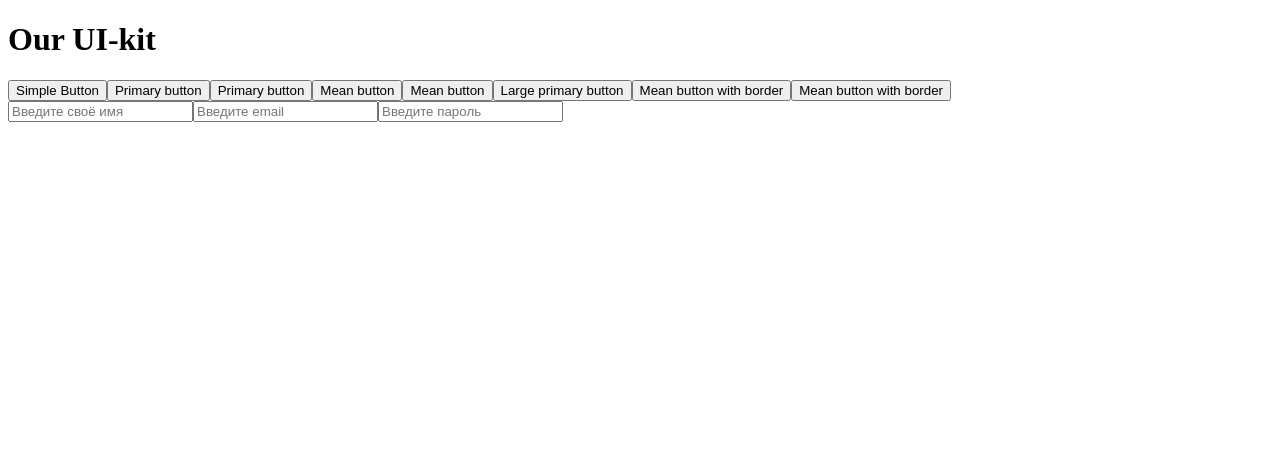
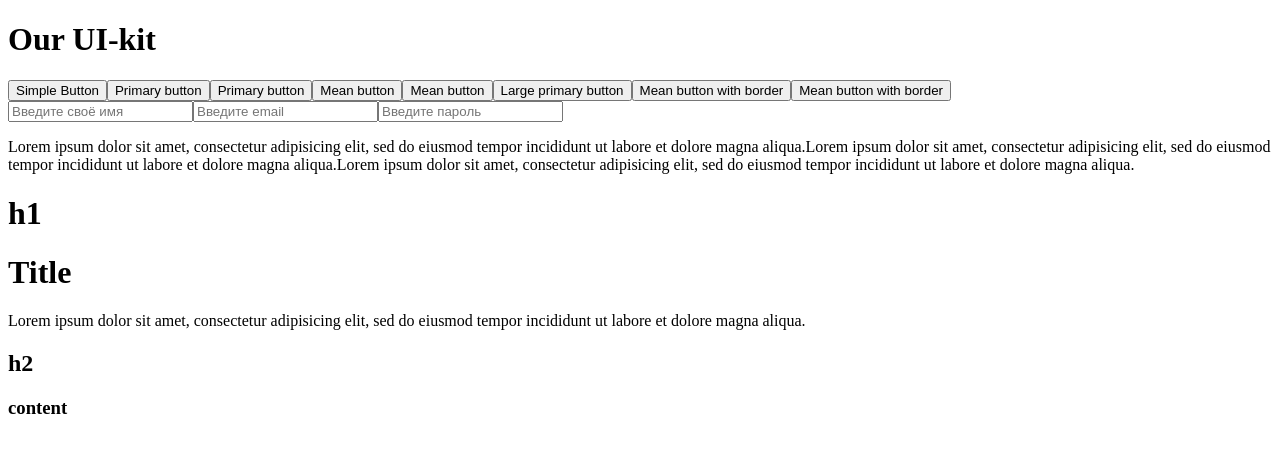
Before and after one commit to Dimmazz/Marico, a Node project: template src/pages/ui-kit.pug in a window 1280 px wide. Shown: the top 453 px of the page. Run offline with Node 20 templates, Linux system fonts and the light colour scheme; the template is opened without the code that fills it, so the values that code supplies are empty.

Commit message:
[Add components] Texts

```diff
--- a/src/pages/ui-kit.pug
+++ b/src/pages/ui-kit.pug
@@ -8,7 +8,9 @@ html(lang="en")
   body
     h1 Our UI-kit
     .ui-kit__inner
-      .uikit__block
+      .ui-kit__block
         include ../pug/blocks/ui-kit_buttons/ui-kit_buttons
-      .uikit__block
+      .ui-kit__block
         include ../pug/blocks/ui-kit_inputs/ui-kit_inputs
+      .ui-kit__block
+        include ../pug/blocks/ui-kit_texts/ui-kit_texts
--- /dev/null
+++ b/src/pug/blocks/ui-kit_texts/ui-kit_texts.pug
@@ -0,0 +1,8 @@
+include ../../elements/texts/texts
+
++p("", "Lorem ipsum dolor sit amet, consectetur adipisicing elit, sed do eiusmod tempor incididunt ut labore et dolore magna aliqua.Lorem ipsum dolor sit amet, consectetur adipisicing elit, sed do eiusmod tempor incididunt ut labore et dolore magna aliqua.Lorem ipsum dolor sit amet, consectetur adipisicing elit, sed do eiusmod tempor incididunt ut labore et dolore magna aliqua.")
++h1("", "h1")
++h1("title", "Title")
++p("desc", "Lorem ipsum dolor sit amet, consectetur adipisicing elit, sed do eiusmod tempor incididunt ut labore et dolore magna aliqua.")
++h2("", "h2")
++h3("", "content")
--- /dev/null
+++ b/src/pug/blocks/ui-kit_texts/ui-kit_texts.scss
@@ -0,0 +1 @@
+@import "../../../pug/elements/texts/texts.scss";
--- /dev/null
+++ b/src/pug/elements/texts/texts.pug
@@ -0,0 +1,14 @@
+mixin p(className, content)
+    p(class=className)=content
+
+mixin h1(className, content)
+    h1(class=className)=content
+
+mixin h2(className, content)
+    h2(class=className)=content
+
+mixin h3(className, content)
+    h3(class=className)=content
+
+
+//- p, h1, h2, h3, h1.main
```
Also changed, not shown: src/pages/ui-kit.scss (+7 -1 lines), src/pug/elements/texts/texts.scss (added, +31 -0 lines), src/pug/blocks/ui-kit_texts/ui-kit_texts.js (added).
